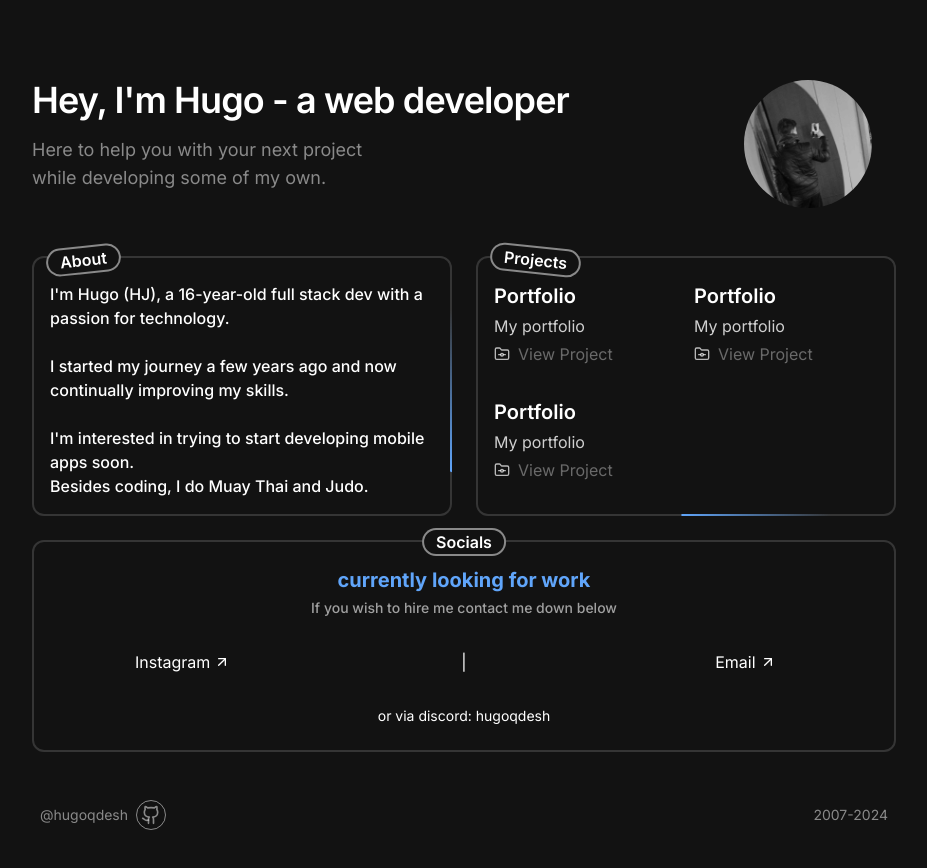
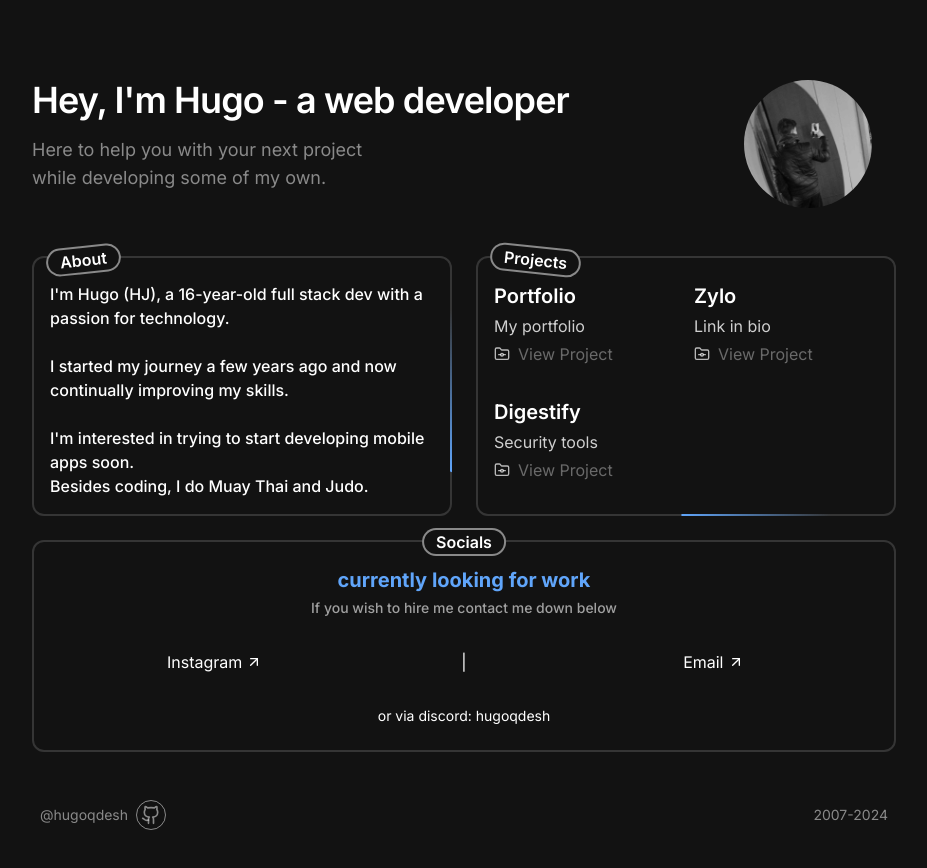
Before and after one commit to hugoqdesh/portfolio, a Next.js app: page / in a window 1280 px wide. Shown: the top 868 px of the page, without its empty margins (176-1103 px from the left). Built offline with nearby package versions, Linux system fonts and the light colour scheme.

Commit message:
Update page.tsx

```diff
--- a/app/page.tsx
+++ b/app/page.tsx
@@ -13,20 +13,20 @@ export default function Home() {
       url: "https://hugoqdesh.vercel.app/",
     },
     {
-      name: "Portfolio",
-      description: "My portfolio",
-      url: "https://hugoqdesh.vercel.app/",
+      name: "Zylo",
+      description: "Link in bio",
+      url: "https://zylo-bio.vercel.app/",
     },
     {
-      name: "Portfolio",
-      description: "My portfolio",
-      url: "https://hugoqdesh.vercel.app/",
+      name: "Digestify",
+      description: "Security tools",
+      url: "https://digestify.vercel.app",
     },
   ];
 
   const pageVariants = {
     hidden: { opacity: 0 },
-    visible: { opacity: 1, transition: { duration: 0.5 } },
+    visible: { opacity: 1, transition: { duration: 1.5 } },
   };
 
   return (
@@ -125,7 +125,7 @@ export default function Home() {
               </p>
             </div>
 
-            <div className="mt-8 mb-6 px-4 grid grid-cols-3 place-items-center gap-4 ">
+            <div className="mt-8 mb-6 px-16 grid grid-cols-3 place-items-center gap-4">
               <a
                 href="https://www.instagram.com/hugoqdesh"
                 target="_blank"
```
